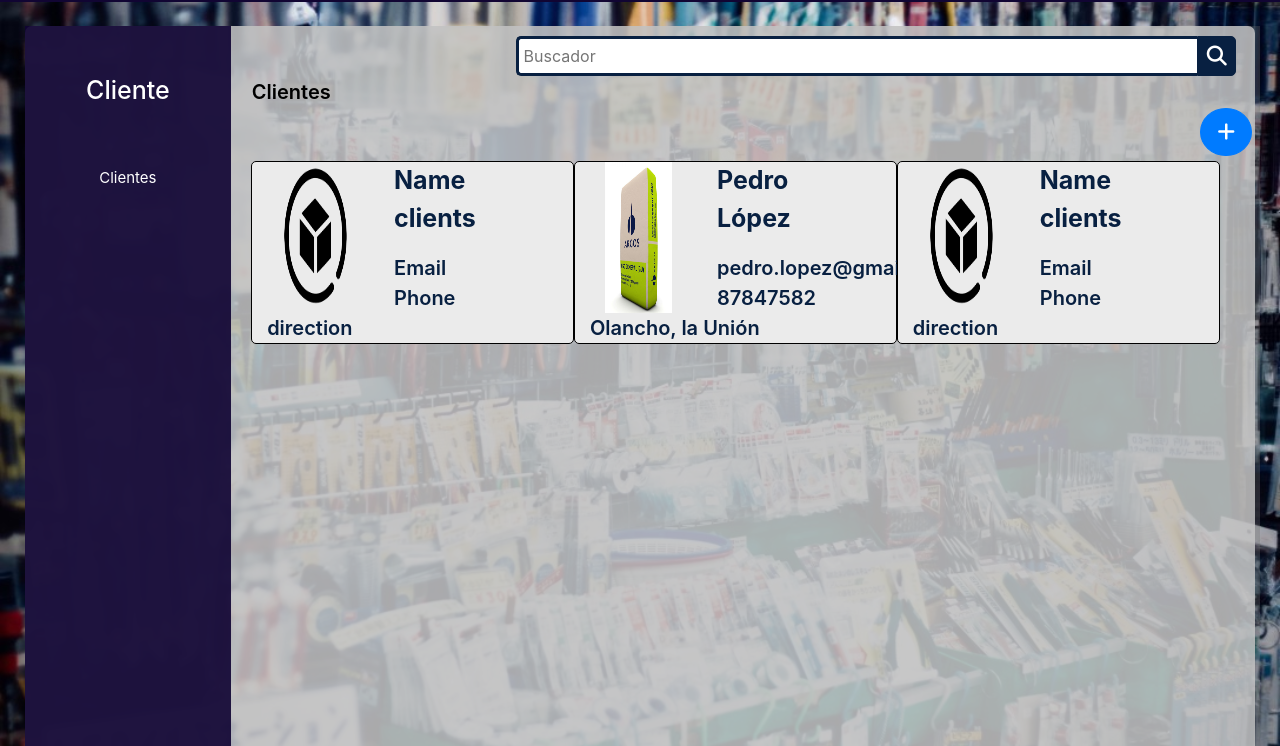
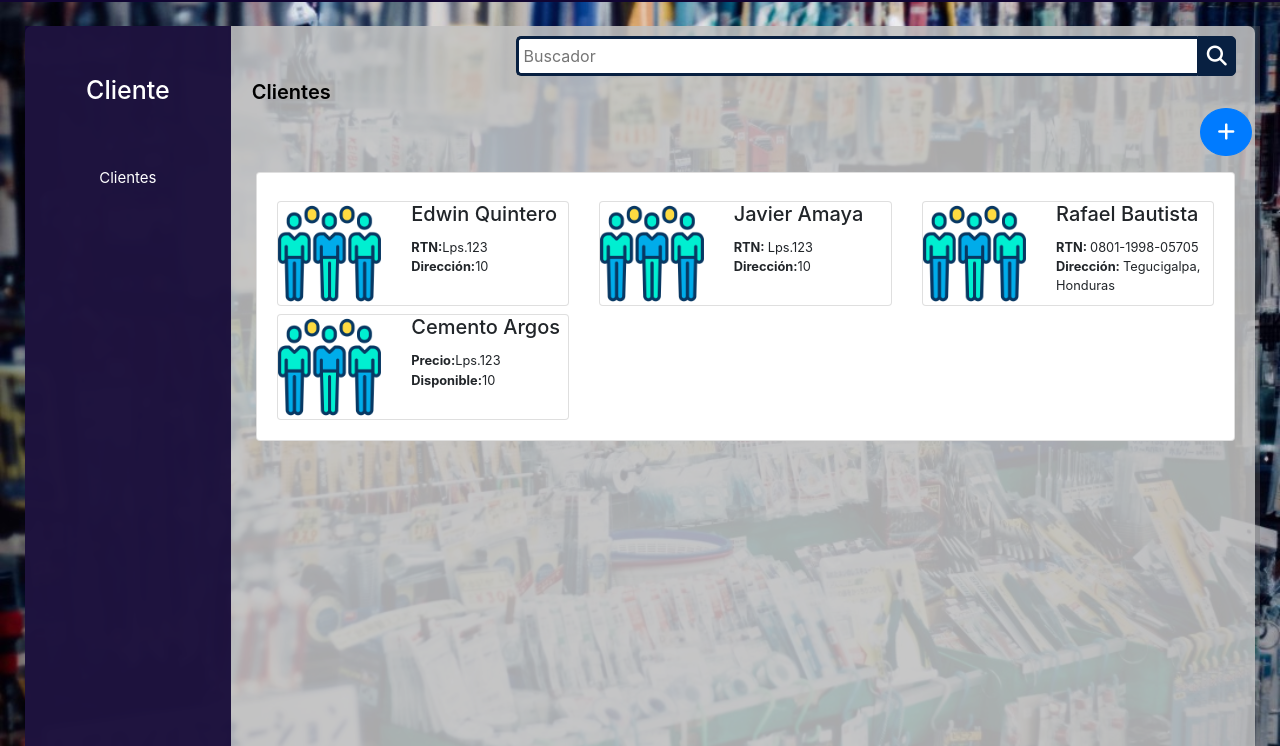
Before and after one commit to JavierAmaya/proyecto_bd_I, a plain HTML site: page Proyecto BD I/other_websites/Clientes/index.html in a window 1280 px wide. Shown: the part 54-800 px from the top of the page. Drawn offline with nearby package versions, Linux system fonts and the light colour scheme; files that its build step writes are made by us from their sources; a script that the page names is missing.

Commit message:
commit 2

```diff
--- a/Proyecto BD I/other_websites/Clientes/index.html
+++ b/Proyecto BD I/other_websites/Clientes/index.html
@@ -76,37 +76,82 @@
                 <input type="button" value="Clientes" onclick="location.reload()" class="File_accion">
             </div>
             <div class="text-right mr-2" id="ButtonAdd"><button type="button" onclick="Newclient()" class="btn btn-primary btn-lg rounded-circle" data-toggle="modal" data-target="#exampleModal"><i class="fa fa-plus"></i></button></div>
-            <div id="Contenido">
-                <div class="" id="C´-Products" style=" margin-left: auto; margin-right: auto; width: 98%; ">
-                    <div class=" col-12 row" id="C-Productss" style="padding-left: 25px;">
-                        <div class="col-sm-12 col-md-4 col-lg-3 col-xl-4 col-12 Div-Products row" onclick="clientsInformation()" style="margin-left: 0px; margin-right: 0px;">
-                            <img class="col-4" src="../../src/img/products.png" style="width: 100%;" alt="">
-                            <div class="col-8">
-                                <p class="col-12 TxtNameProducts">Name clients</p>
-                                <p class="col-12 TxtinfoProducts">Email</p>
-                                <p class="col-12 TxtinfoProducts">Phone</p>
+            <div class="container" id="Contenido">
+                <!--select name="" id="Impuesto-bills-pay"></select-->
+                <div id="C´-Prducts" class="mt-3">
+                  <div class="card ">
+                    <div class="card-body container">
+                        <div class="row">
+                          <div class="col-4 mt-2" onclick="clientsInformation()">
+                            <div class="card">
+                              <div class="row">
+                              <div class="col-5">
+                                <img class="img-fluid" src="src/img/customers.png" alt="Card image cap">
+                              </div>
+                              <div class="col-7">
+                                <h5 class="card-title">Edwin Quintero</h5>
+                              <small><p class="card-text"><strong>RTN:</strong>Lps.123</p></small>
+                              <small><p class="card-text"><strong>Dirección:</strong>10</p></small>
+                              </div>
                             </div>
-                            <p class="TxtinfoProducts">direction</p>
-                        </div>
-                        <div class="col-sm-12 col-md-4 col-lg-3 col-xl-4 col-12 Div-Products row" onclick="clientsInformation()" style="margin-left: 0px; margin-right: 0px;">
-                            <img class="col-4" src="../../other_websites/Inventario/src/img_products/Nuevo-Saco-GU-Argos.jpg" style="width: 100%;" alt="">
-                            <div class="col-8">
-                                <p class="col-12 TxtNameProducts">Pedro López</p>
-                                <p class="col-12 TxtinfoProducts">pedro.lopez@gmail.com</p>
-                                <p class="col-12 TxtinfoProducts">87847582</p>
                             </div>
-                            <p class="TxtinfoProducts">Olancho, la Unión</p>
-                        </div>
-                        <div class="col-sm-12 col-md-4 col-lg-3 col-xl-4 col-12 Div-Products row" onclick="clientsInformation()" style="margin-left: 0px; margin-right: 0px;">
-                            <img class="col-4" src="../../src/img/products.png" style="width: 100%;" alt="">
-                            <div class="col-8">
-                                <p class="col-12 TxtNameProducts">Name clients</p>
-                                <p class="col-12 TxtinfoProducts">Email</p>
-                                <p class="col-12 TxtinfoProducts">Phone</p>
+
                             </div>
-                            <p class="TxtinfoProducts">direction</p>
-                        </div>
+                            <div class="col-4 mt-2" onclick="clientsInformation()">
+                              <div class="card">
+                                <div class="row">
+                                <div class="col-5">
+                                  <img class="img-fluid" src="src/img/customers.png" alt="Card image cap">
+                                </div>
+                                <div class="col-7">
+                                  <h5 class="card-title">Javier Amaya</h5>
+                                <small><p class="card-text"><strong>RTN: </strong>Lps.123</p></small>
+                                <small><p class="card-text"><strong>Dirección:</strong>10</p></small>
+                                </div>
+                              </div>
+                              </div>
+
+                              </div>
+
+                              <div class="col-4 mt-2" onclick="clientsInformation()">
+                                <div class="card">
+                                  <div class="row">
+                                  <div class="col-5">
+                                    <img class="img-fluid " src="src/img/customers.png" alt="Card image cap">
+                                  </div>
+                                  <div class="col-7">
+                                  <h5 class="card-title">Rafael Bautista</h5>
+                                  <small><p class="card-text"><strong>RTN: </strong>0801-1998-05705</p></small>
+                                  <small><p class="card-text"><strong>Dirección: </strong>Tegucigalpa, Honduras</p></small>
+                                  </div>
+                                </div>
+                                </div>
+
+                              </div>
+
+                              <div class="col-4 mt-2" onclick="clientsInformation()">
+                                <div class="card">
+                                  <div class="row">
+                                  <div class="col-5">
+                                    <img class="img-fluid " src="src/img/customers.png" alt="Card image cap">
+                                  </div>
+                                  <div class="col-7">
+                                  <h5 class="card-title">Cemento Argos</h5>
+                                  <small><p class="card-text"><strong>Precio:</strong>Lps.123</p></small>
+                                  <small><p class="card-text"><strong>Disponible:</strong>10</p></small>
+                                  </div>
+                                </div>
+                                </div>
+
+                              </div>
+
+
+
+
+                          </div>
+
                     </div>
+                  </div>
                 </div>
             </div>
         </div>
```
